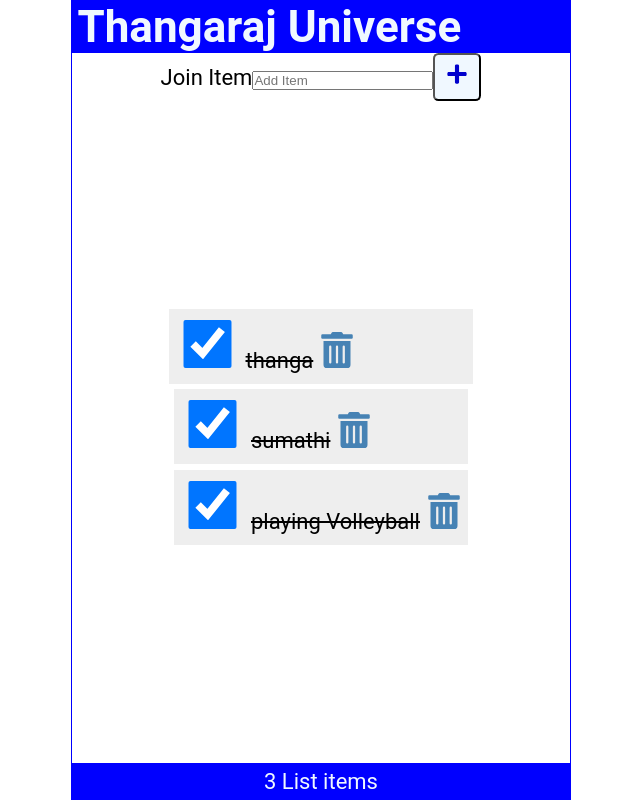
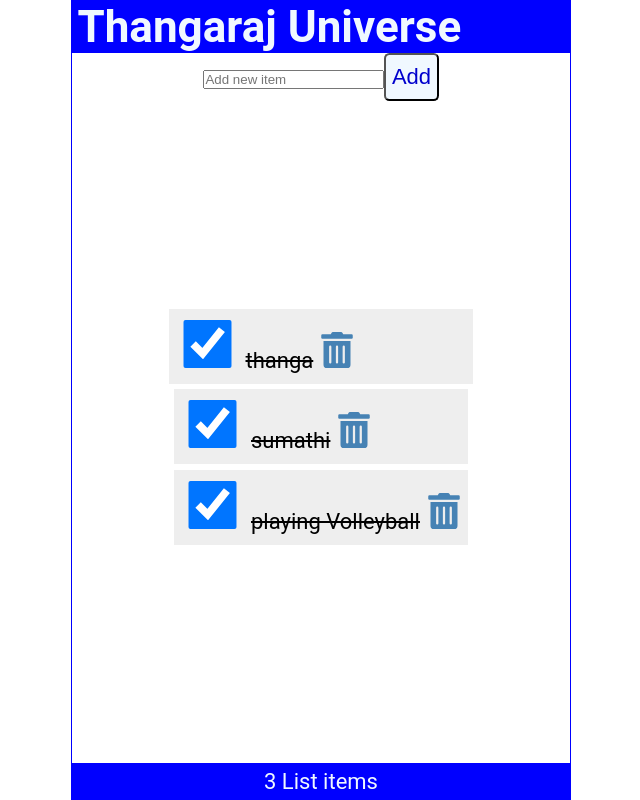
Before and after one commit to thangaraj54321/to-do, a React (Create React App) app: page / in a window 1280 px wide. Shown: the whole page, without its empty margins (319-959 px from the left). Built offline with nearby package versions, Linux system fonts and the light colour scheme.

Commit message:
new commit

```diff
--- a/src/App.js
+++ b/src/App.js
@@ -2,7 +2,7 @@ import Header from "./Header";
 import Footer from "./Footer";
 import Contant from "./Contant";
 import { useState } from "react";
-import JoinItem from "./JoinItem";
+
 
 function App() {
   const [items, setItems] = useState([
@@ -11,9 +11,9 @@ function App() {
     { id: 3, checked: true, item: "playing Volleyball" },
   ]);
 
-  const [newItem, setNewItem] = useState('');
+  const [newItem, setNewItem] = useState("");
 
-  const joinItem = (item) => {
+  const addItem = (item) => {
     const id = items.length ? items[items.length - 1].id + 1 : 1;
     const newEntry = { id, checked: false, item };
     const listItem = [...items, newEntry];
@@ -35,27 +35,34 @@ function App() {
     localStorage.setItem("todo_list", JSON.stringify(listItem));
   };
 
-  const AddSumrit = (e) => {
+  const addSumrit = (e) => {
     e.preventDefault();
     if (!newItem) return;
-    console.log(newItem);
-    joinItem(newItem);
-    setNewItem('');
+    addItem(newItem);
+    setNewItem("");
   };
 
   return (
     <div className="App">
       <Header title="Thangaraj Universe" />
-      <JoinItem
-        newItem={newItem}
-        setNewItem={setNewItem}
-        AddSumrit={AddSumrit}
-      />
+
+      {/* ✅ Add new item form */}
+      <form onSubmit={addSumrit}>
+        <input
+          type="text"
+          placeholder="Add new item"
+          value={newItem}
+          onChange={(e) => setNewItem(e.target.value)}
+        />
+        <button type="submit">Add</button>
+      </form>
+
       <Contant
         items={items}
         handleCheck={handleCheck}
         handleDelete={handleDelete}
       />
+
       <Footer length={items.length} />
     </div>
   );
--- a/src/JoinItem.js
+++ /dev/null
@@ -1,22 +0,0 @@
-import React from 'react'
-import { FaPlus } from 'react-icons/fa'
-
-const JoinItem = ({setNewItem, AddSumtit,newItem}) => {
-  return (
-    <form className='join-form' onSubmit={AddSumtit}>
-     <label htmlFor='joinItem'>Join Item</label>
-     <input type='text'
-      id='AddItem'
-      placeholder='Add Item'
-      required
-      value ={newItem}
-      onChange={(e) => setNewItem(e.target.value)}
-      />
-      <button type='submit' aria-label='Join Item'>
-        <FaPlus />
-      </button>
-    </form>
-  )
-}
-
-export default JoinItem
--- a/src/index.css
+++ b/src/index.css
@@ -158,7 +158,7 @@ button{
 }
 .addForm label{
   position: absolute;
-  left: -9999px;
+  left: -99999px;
 
 }
 button:focus,
@@ -167,3 +167,10 @@ button:hover {
  background-color: lightgreen;
  outline: none;
 }
+.searchForm input[type="text"]{
+  flex-grow: 1;
+  max-width: 100%;
+  min-height: 48px;
+  font-size: 1rem;
+
+}
```
Also changed, not shown: src/addItem.js (added, +23 -0 lines).
